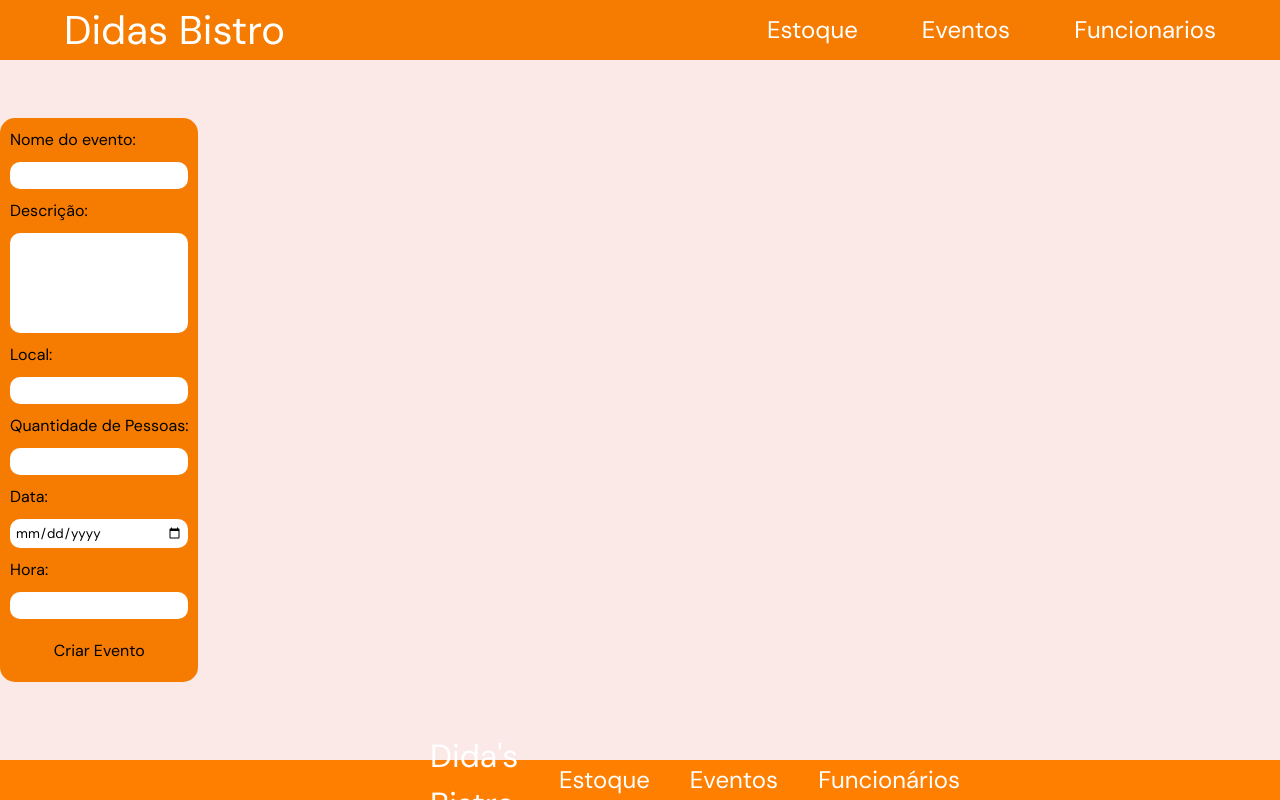
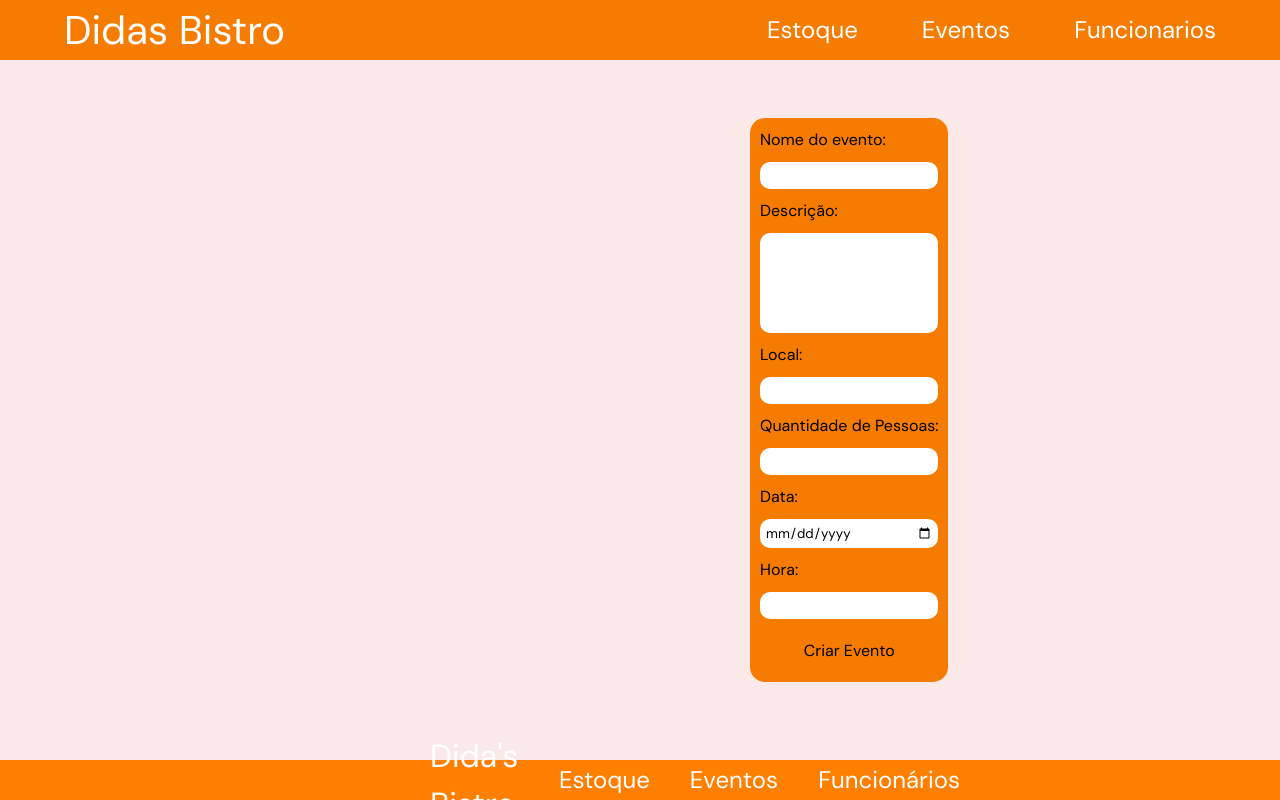
Before and after one commit to mdsreq-fga-unb/2024.2-T01-DidasBistro, a React (Vite) app in the folder frontend/: page /evento/criar in a window 1280 px wide. Built offline with nearby package versions, Linux system fonts and the light colour scheme.

Commit message:
ajustes front

```diff
--- a/frontend/src/pages/eventos/criar-evento/CriarEvento.css
+++ b/frontend/src/pages/eventos/criar-evento/CriarEvento.css
@@ -20,6 +20,7 @@
     display: flex;
     justify-content: center;
     align-items: center;
+    margin-left: 750px;
 }
 
 .text-area {
--- a/frontend/src/pages/eventos/eventos/Eventos.css
+++ b/frontend/src/pages/eventos/eventos/Eventos.css
@@ -8,6 +8,7 @@
     width: 100%; /* Largura total */
     margin: 0; /* Remove margens */
     padding: 0; /* Remove paddings */
+    margin-left: 500px;
 }
 
 .btn {
```
